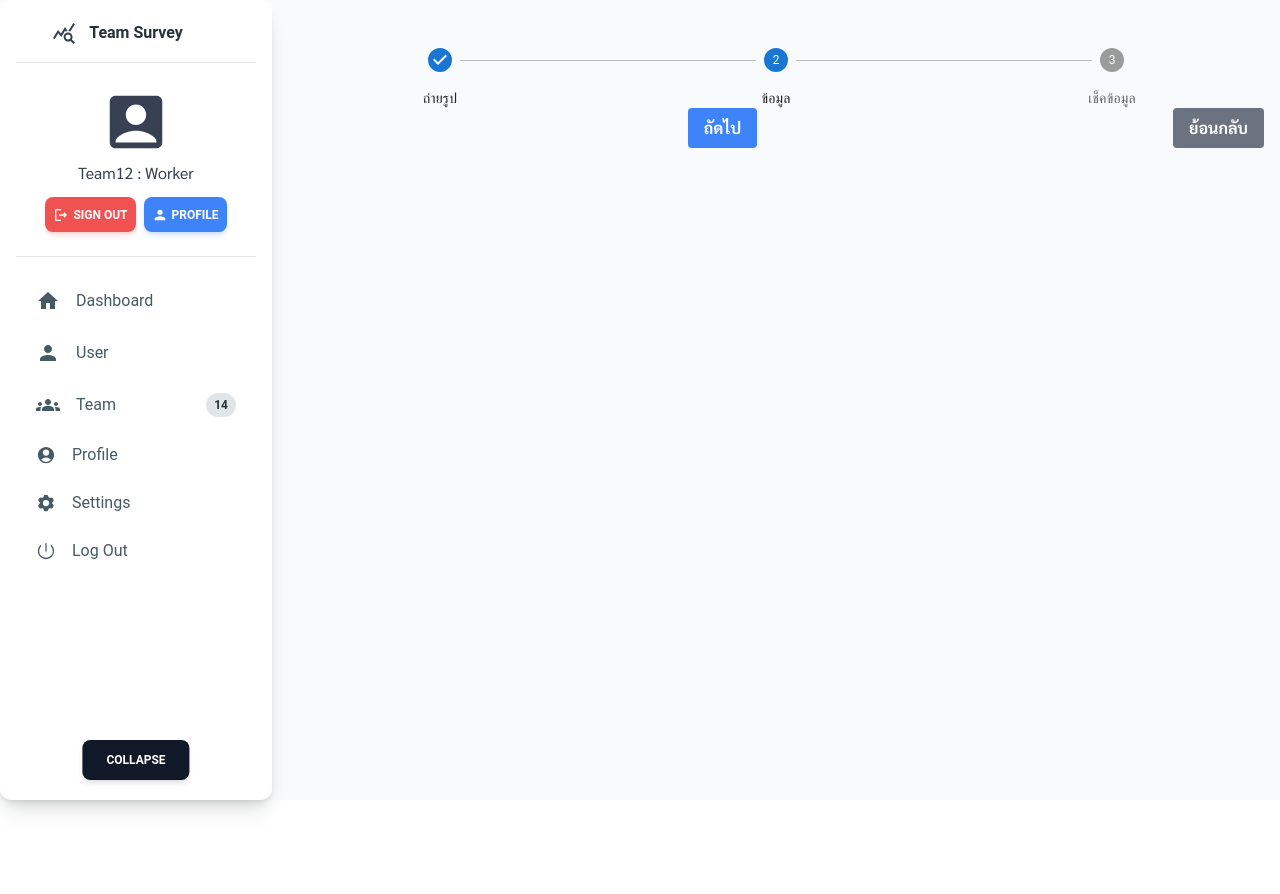
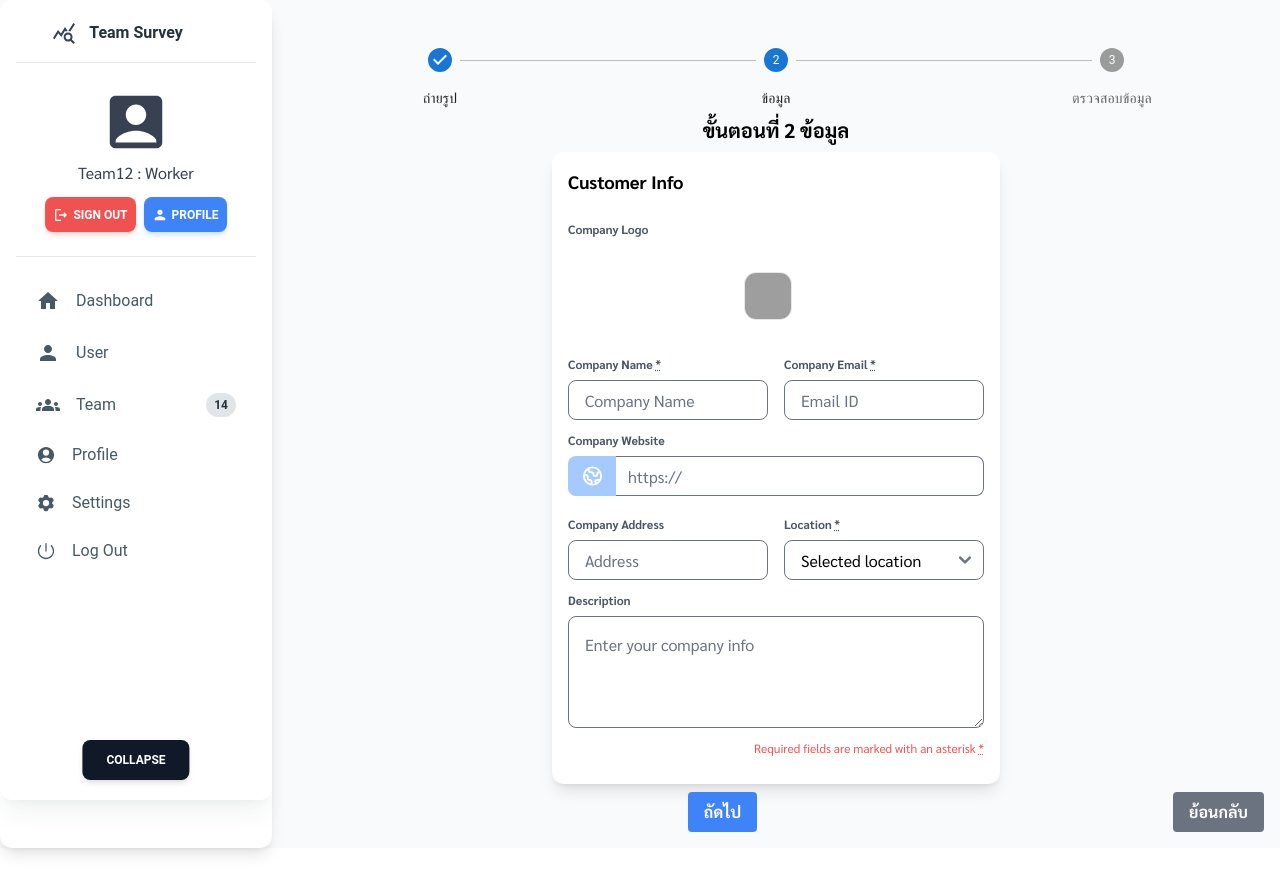
Before and after one commit to patt502090/Team-Survey, a Next.js app in the folder client/: page /servey in a window 1280 px wide. Both pictures are taken after a click on the button "ถัดไป". Shown: the top 894 px of the page. Before the commit the page ends 860 px from the top, so only its background shows below. Built offline with nearby package versions, Linux system fonts and the light colour scheme; no server answers; grey boxes are pictures that could not be loaded.

Commit message:
Survey Page Structure

```diff
--- a/client/src/app/(main)/servey/page.tsx
+++ b/client/src/app/(main)/servey/page.tsx
@@ -6,8 +6,10 @@ import Step from "@mui/material/Step";
 import StepLabel from "@mui/material/StepLabel";
 import { useState } from "react";
 import Camera from "@/components/Servey/Camera";
+import CustomerInfo from "@/components/Servey/CustomerInfo";
+import CheckInfo from "@/components/Servey/CheckInfo";
 
-const steps = ["ถ่ายรูป", "ข้อมูล", "เช็คข้อมูล"];
+const steps = ["ถ่ายรูป", "ข้อมูล", "ตรวจสอบข้อมูล"];
 
 export default function HorizontalLinearAlternativeLabelStepper() {
   const [activeStep, setActiveStep] = useState(0);
@@ -47,6 +49,7 @@ export default function HorizontalLinearAlternativeLabelStepper() {
 
         {activeStep === 1 && (
           <div>
+            <CustomerInfo />
             <div className="mt-auto flex space-x-4 justify-between px-4 mb-4">
               {activeStep < steps.length - 1 && (
                 <button
@@ -70,8 +73,9 @@ export default function HorizontalLinearAlternativeLabelStepper() {
 
         {activeStep === 2 && (
           <div>
+            <CheckInfo />
             <div className="mt-auto flex space-x-4 justify-between px-4 mb-4">
-              {activeStep < steps.length - 1 && (
+              {activeStep <= steps.length - 1 && (
                 <button
                   onClick={handleNext}
                   className="bg-blue-500 hover:bg-blue-700 text-white font-bold py-2 px-4 rounded w-full sm:w-auto mx-auto"
--- a/client/src/components/Servey/Camera.tsx
+++ b/client/src/components/Servey/Camera.tsx
@@ -93,7 +93,7 @@ export default function Camera() {
 
   return (
     <div className="flex flex-col items-center p-2 space-y-4">
-      <h2 className="text-xl font-bold ">ขั้นตอนที่ 1 : ถ่ายรูปบัตรประชาชน</h2>
+      <h2 className="text-xl font-bold ">ขั้นตอนที่ 1 ถ่ายรูปบัตรประชาชน</h2>
 
       <video
         ref={videoRef}
--- /dev/null
+++ b/client/src/components/Servey/CheckInfo.tsx
@@ -0,0 +1,11 @@
+import React from "react";
+
+const CheckInfo = () => {
+  return (
+    <div className="flex flex-col items-center p-2 space-y-4">
+      <h2 className="text-xl font-bold ">ขั้นตอนที่ 3 ตรวจสอบข้อมูล</h2>
+    </div>
+  );
+};
+
+export default CheckInfo;
--- /dev/null
+++ b/client/src/components/Servey/CustomerInfo.tsx
@@ -0,0 +1,145 @@
+import React from "react";
+
+const CustomerInfo = () => {
+  return (
+    <div className="flex flex-col items-center p-2 space-y-2">
+      <h2 className="text-xl font-bold ">ขั้นตอนที่ 2 ข้อมูล</h2>
+      <div className="max-w-md w-full space-y-8 p-4 bg-white rounded-xl shadow-lg">
+        <div className="grid gap-8 grid-cols-1">
+          <div className="flex flex-col">
+            <div className="flex flex-col sm:flex-row items-center">
+              <h2 className="font-semibold text-lg mr-auto">Customer Info</h2>
+            </div>
+            <div className="mt-5">
+              <div className="form">
+                <div className="md:space-y-2 mb-3">
+                  <label className="text-xs font-semibold text-gray-600 py-2">
+                    Company Logo
+                    <abbr className="hidden" title="required">
+                      *
+                    </abbr>
+                  </label>
+                  <div className="flex items-center justify-center py-6">
+                    <div className="w-12 h-12 mr-4 flex-none rounded-xl border overflow-hidden">
+                      <img
+                        className="w-12 h-12 mr-4 object-cover"
+                        src="https://images.unsplash.com/photo-1611867967135-0faab97d1530?ixid=MnwxMjA3fDB8MHxwaG90by1wYWdlfHx8fGVufDB8fHx8&ixlib=rb-1.2.1&auto=format&fit=crop&w=1352&q=80"
+                        alt="Avatar Upload"
+                      />
+                    </div>
+                  </div>
+                </div>
+              </div>
+              <div className="md:flex flex-row md:space-x-4 w-full text-xs">
+                <div className="mb-3 space-y-2 w-full text-xs">
+                  <label className="font-semibold text-gray-600 py-2">
+                    Company Name <abbr title="required">*</abbr>
+                  </label>
+                  <input
+                    placeholder="Company Name"
+                    className="appearance-none block w-full bg-grey-lighter text-grey-darker border border-grey-lighter rounded-lg h-10 px-4"
+                    required
+                    type="text"
+                    name="integration[shop_name]"
+                    id="integration_shop_name"
+                  />
+                </div>
+                <div className="mb-3 space-y-2 w-full text-xs">
+                  <label className="font-semibold text-gray-600 py-2">
+                    Company Email <abbr title="required">*</abbr>
+                  </label>
+                  <input
+                    placeholder="Email ID"
+                    className="appearance-none block w-full bg-grey-lighter text-grey-darker border border-grey-lighter rounded-lg h-10 px-4"
+                    required
+                    type="text"
+                    name="integration[shop_email]"
+                    id="integration_shop_email"
+                  />
+                </div>
+              </div>
+              <div className="mb-3 space-y-2 w-full text-xs">
+                <label className="font-semibold text-gray-600 py-2">
+                  Company Website
+                </label>
+                <div className="flex flex-wrap items-stretch w-full mb-4 relative">
+                  <div className="flex">
+                    <span className="flex items-center leading-normal bg-grey-lighter border-1 rounded-r-none border border-r-0 border-blue-300 px-3 whitespace-no-wrap text-grey-dark text-sm w-12 h-10 bg-blue-300 justify-center items-center text-xl rounded-lg text-white">
+                      <svg
+                        xmlns="http://www.w3.org/2000/svg"
+                        className="h-6 w-6"
+                        fill="none"
+                        viewBox="0 0 24 24"
+                        stroke="currentColor"
+                      >
+                        <path
+                          stroke-linecap="round"
+                          stroke-linejoin="round"
+                          stroke-width="2"
+                          d="M3.055 11H5a2 2 0 012 2v1a2 2 0 002 2 2 2 0 012 2v2.945M8 3.935V5.5A2.5 2.5 0 0010.5 8h.5a2 2 0 012 2 2 2 0 104 0 2 2 0 012-2h1.064M15 20.488V18a2 2 0 012-2h3.064M21 12a9 9 0 11-18 0 9 9 0 0118 0z"
+                        ></path>
+                      </svg>
+                    </span>
+                  </div>
+                  <input
+                    type="text"
+                    className="flex-shrink flex-grow flex-auto leading-normal w-px flex-1 border border-l-0 h-10 border-grey-light rounded-lg rounded-l-none px-3 relative focus:border-blue focus:shadow"
+                    placeholder="https://"
+                  />
+                </div>
+              </div>
+              <div className="md:flex md:flex-row md:space-x-4 w-full text-xs">
+                <div className="w-full flex flex-col mb-3">
+                  <label className="font-semibold text-gray-600 py-2">
+                    Company Address
+                  </label>
+                  <input
+                    placeholder="Address"
+                    className="appearance-none block w-full bg-grey-lighter text-grey-darker border border-grey-lighter rounded-lg h-10 px-4"
+                    type="text"
+                    name="integration[street_address]"
+                    id="integration_street_address"
+                  />
+                </div>
+                <div className="w-full flex flex-col mb-3">
+                  <label className="font-semibold text-gray-600 py-2">
+                    Location <abbr title="required">*</abbr>
+                  </label>
+                  <select
+                    className="block w-full bg-grey-lighter text-grey-darker border border-grey-lighter rounded-lg h-10 px-4 md:w-full"
+                    required
+                    name="integration[city_id]"
+                    id="integration_city_id"
+                  >
+                    <option value="">Selected location</option>
+                    <option value="">Cochin, KL</option>
+                    <option value="">Mumbai, MH</option>
+                    <option value="">Bangalore, KA</option>
+                  </select>
+                </div>
+              </div>
+              <div className="flex-auto w-full mb-1 text-xs space-y-2">
+                <label className="font-semibold text-gray-600 py-2">
+                  Description
+                </label>
+                <textarea
+                  required
+                  name="message"
+                  className="w-full min-h-[100px] max-h-[300px] h-28 appearance-none block w-full bg-grey-lighter text-grey-darker border border-grey-lighter rounded-lg py-4 px-4"
+                  placeholder="Enter your company info"
+                  spellCheck="false"
+                ></textarea>
+              </div>
+              <p className="text-xs text-red-500 text-right my-3">
+                Required fields are marked with an asterisk{" "}
+                <abbr title="Required field">*</abbr>
+              </p>
+            </div>
+          </div>
+        </div>
+      </div>
+    </div>
+  );
+};
+
+export default CustomerInfo;
```
